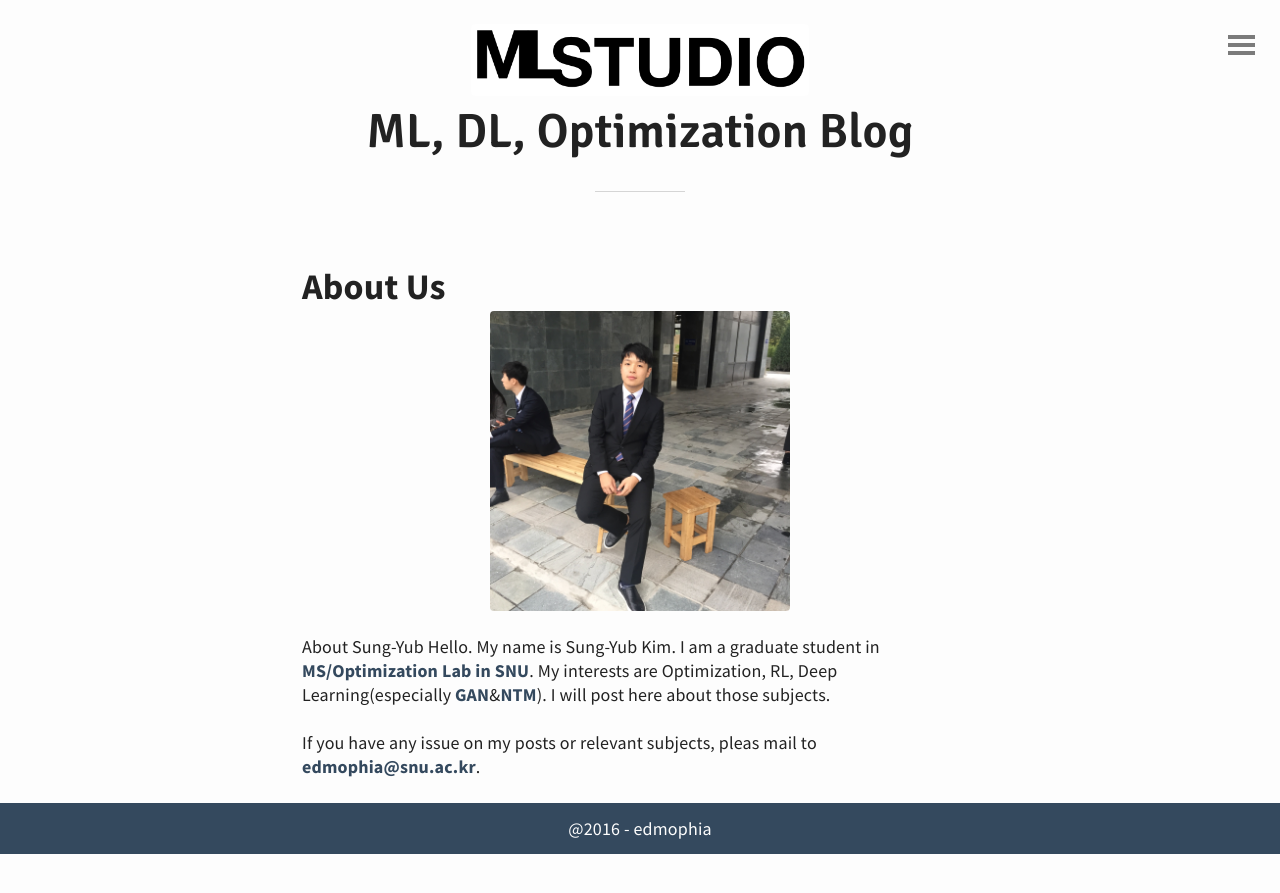
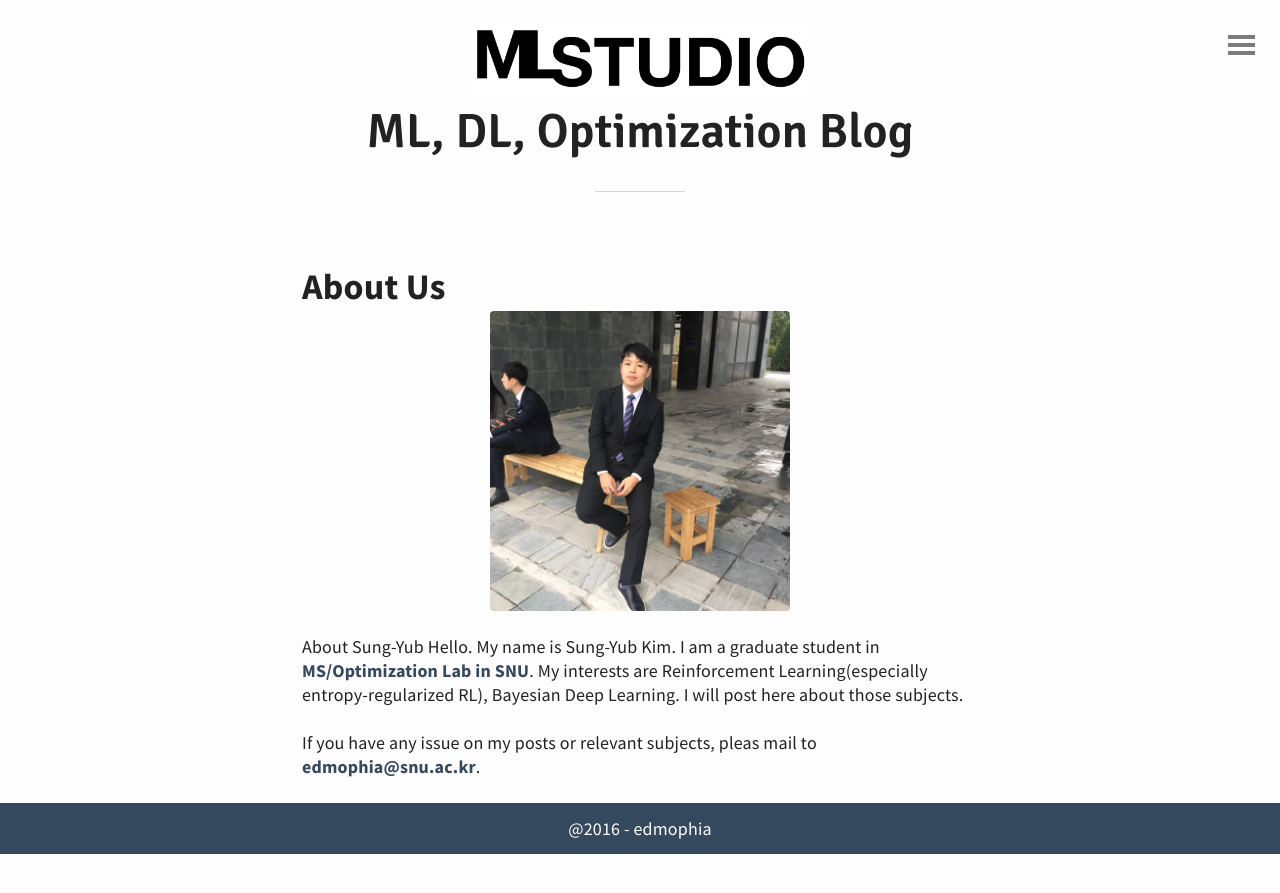
Before and after one commit to edmophia/edmophia.github.io, a Jekyll site: the page built from about.md, in a window 1280 px wide. Shown: the top 893 px of the page. Built offline with Jekyll 4.4.1, drawn with Linux system fonts in a browser that asks for light colours.

Commit message:
no message

```diff
--- a/about.md
+++ b/about.md
@@ -9,7 +9,7 @@ title: About Me
 About Sung-Yub
 Hello. My name is Sung-Yub Kim.
 I am a graduate student in [MS/Optimization Lab in SNU](http://polytope.snu.ac.kr).
-My interests are Optimization, RL, Deep Learning(especially [GAN](https://arxiv.org/abs/1406.2661)&[NTM](https://arxiv.org/abs/1410.5401)).
+My interests are Reinforcement Learning(especially entropy-regularized RL), Bayesian Deep Learning.
 I will post here about those subjects.
 
 If you have any issue on my posts or relevant subjects, pleas mail to <edmophia@snu.ac.kr>.
```
